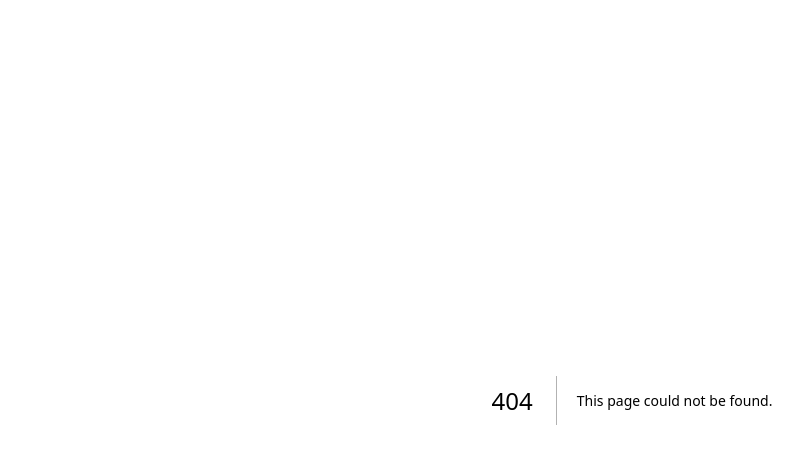
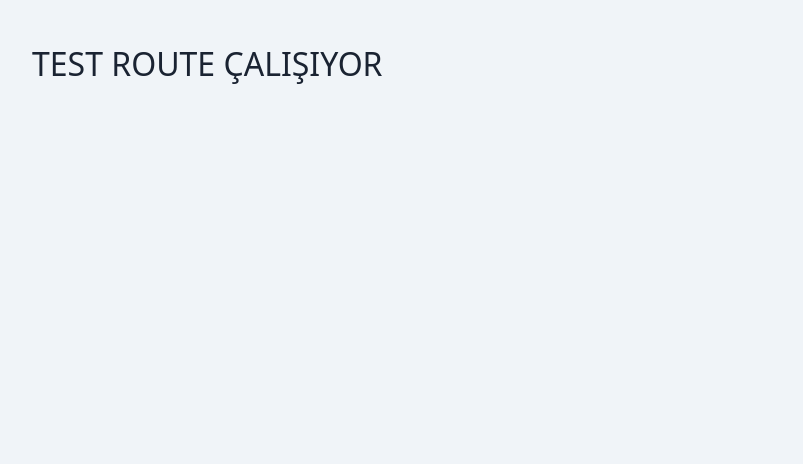
Before and after one commit to bahadironur35-boop/restoran-tema, a Next.js app: page /test-route in a window 1280 px wide. Before the commit this address had no page. Shown: the top 464 px of the page, without its empty margins (8-811 px from the left). Built offline with nearby package versions, Linux system fonts and the light colour scheme.

Commit message:
debug: test route

```diff
--- /dev/null
+++ b/app/test-route/page.tsx
@@ -0,0 +1,3 @@
+export default function TestRoute() {
+  return <div style={{ padding: 40, fontSize: 32 }}>TEST ROUTE ÇALIŞIYOR</div>;
+}
```
